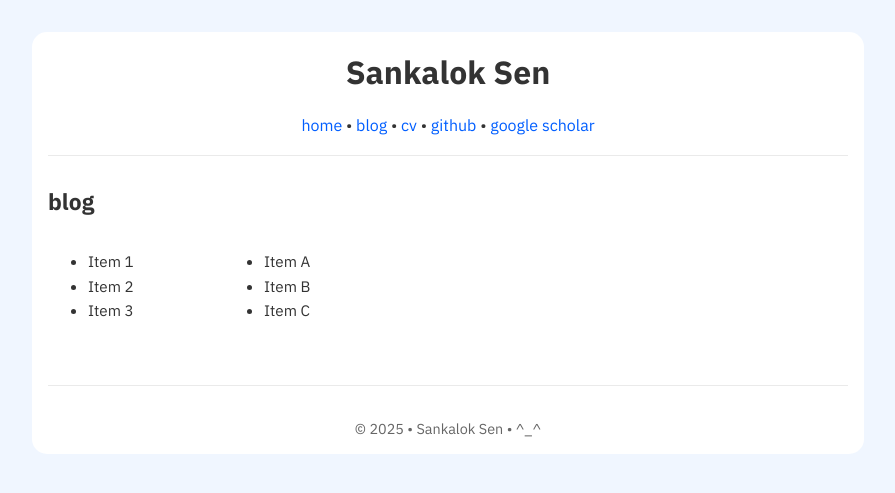
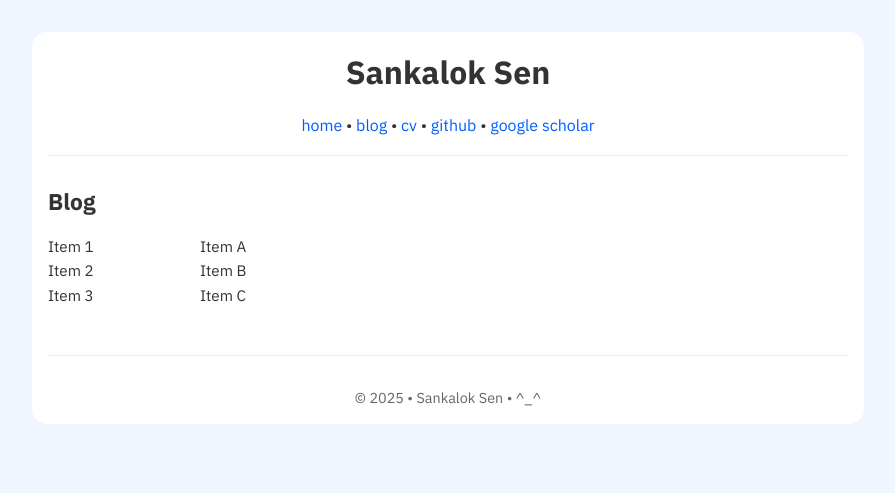
Before and after one commit to sankalok/sankalok.github.io, a Jekyll site: the page built from blog/blog_base.md, in a window 1280 px wide. Shown: the top 493 px of the page, without its empty margins (192-1087 px from the left). Built offline with Jekyll 4.4.1, drawn with Linux system fonts in a browser that asks for light colours.

Commit message:
Update blog_base.md

```diff
--- a/blog/blog_base.md
+++ b/blog/blog_base.md
@@ -3,27 +3,25 @@ layout: blog_base
 title: blog
 ---
 
-## blog
+## Blog
+
 
 <div style="display: flex; justify-content: space-between;">
 
-<div style="width: 20%;">
+<div style="width: 17%;">
 
-<ul>
-  <li>Item 1</li>
-  <li>Item 2</li>
-  <li>Item 3</li>
-</ul>
+Item 1 <br>
+Item 2 <br>
+Item 3 <br>
 
 </div>
 
-<div style="width: 78%;">
+<div style="width: 81%;">
 
-<ul>
-  <li>Item A</li>
-  <li>Item B</li>
-  <li>Item C</li>
-</ul>
+Item A <br>
+Item B <br>
+Item C <br>
+
 </div>
 
 </div>
```
